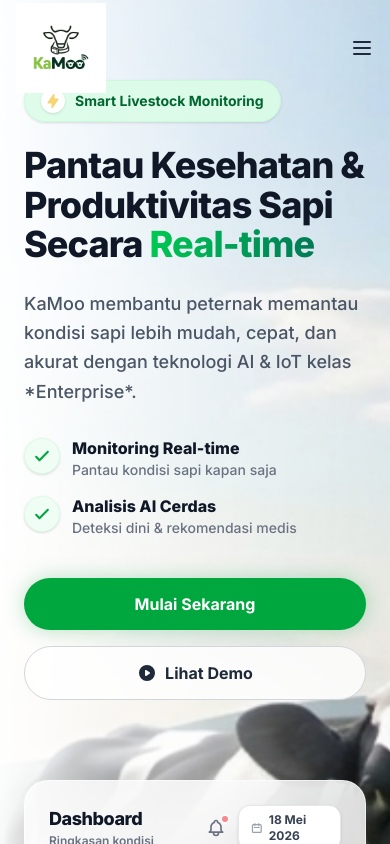
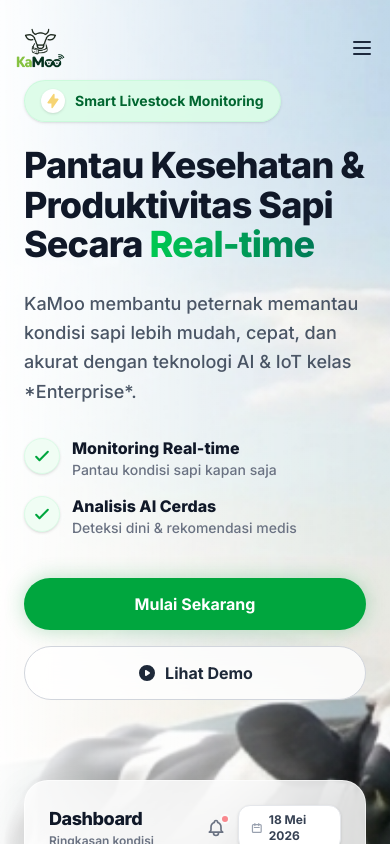
Before and after one commit to zollahrp/AiMoo, a Next.js app: page / in a window 390 px wide. Shown: the top 844 px of the page. Built offline with nearby package versions, Linux system fonts and the light colour scheme.

Commit message:
fix(header): make KaMoo logo background transparent and fit navbar height

```diff
--- a/src/app/(auth)/login/page.tsx
+++ b/src/app/(auth)/login/page.tsx
@@ -69,7 +69,7 @@ export default function LoginPage() {
       {/* Logo */}
       <div className="flex justify-center mb-8">
         <Link href="/">
-          <Image src="/image/Logo KaMoo.png" alt="KaMoo" width={140} height={45} className="object-contain hover:scale-105 transition-transform" />
+          <Image src="/image/Logo KaMoo.png" alt="KaMoo" width={120} height={97} className="h-14 w-auto object-contain hover:scale-105 transition-transform" />
         </Link>
       </div>
 
--- a/src/app/(auth)/register/page.tsx
+++ b/src/app/(auth)/register/page.tsx
@@ -134,7 +134,7 @@ export default function RegisterPage() {
       {/* Logo */}
       <div className="flex justify-center mb-8">
         <Link href="/">
-          <Image src="/image/Logo KaMoo.png" alt="KaMoo" width={140} height={45} className="object-contain hover:scale-105 transition-transform" />
+          <Image src="/image/Logo KaMoo.png" alt="KaMoo" width={120} height={97} className="h-14 w-auto object-contain hover:scale-105 transition-transform" />
         </Link>
       </div>
 
--- a/src/components/dashboard/Sidebar.tsx
+++ b/src/components/dashboard/Sidebar.tsx
@@ -83,7 +83,7 @@ export default function Sidebar() {
       {/* Logo */}
       <div className="flex items-center justify-center h-20 border-b border-slate-100 shrink-0">
         <Link href="/" className="flex items-center gap-2">
-          <Image src="/image/Logo KaMoo.png" alt="KaMoo Logo" width={110} height={35} className="object-contain" />
+          <Image src="/image/Logo KaMoo.png" alt="KaMoo Logo" width={120} height={97} className="h-11 w-auto object-contain" />
         </Link>
       </div>
 
--- a/src/components/layout/Navbar.tsx
+++ b/src/components/layout/Navbar.tsx
@@ -89,13 +89,12 @@ export default function Navbar() {
           {/* Logo Section */}
           <div className="flex-shrink-0 flex items-center transform transition-transform duration-300 hover:scale-105">
             <Link href="#hero" onClick={(e) => handleScrollTo(e, 'hero')} className="flex items-center gap-2">
-              {/* 2. PAKAI LOGO GAMBAR SEKARANG */}
               <Image
                 src="/image/Logo KaMoo.png" // Path dari folder public
                 alt="Logo KaMoo"
-                width={90}
-                height={42}
-                className="object-contain" // Biar gambarnya gak gepeng
+                width={120}
+                height={97}
+                className="h-10 sm:h-11 w-auto object-contain" // Preserves aspect ratio and prevents header overflow
                 priority // Penting buat logo LCP optimization
               />
             </Link>
```
Also changed, not shown: public/image/Logo AiMoo.png, public/image/Logo KaMoo.png.
